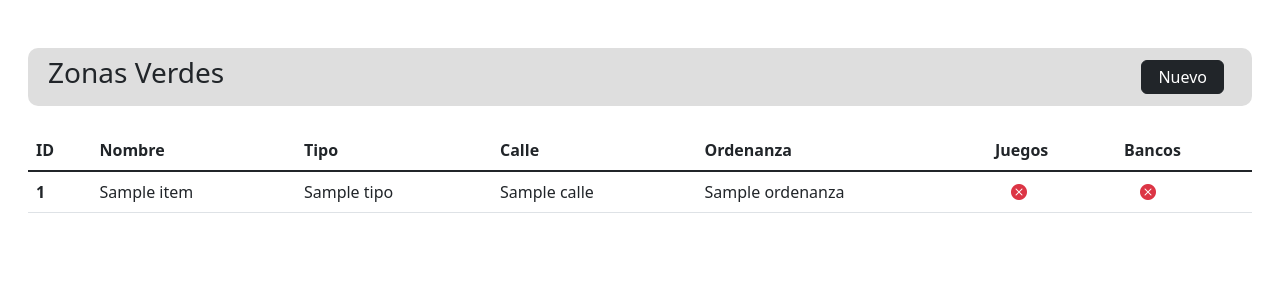
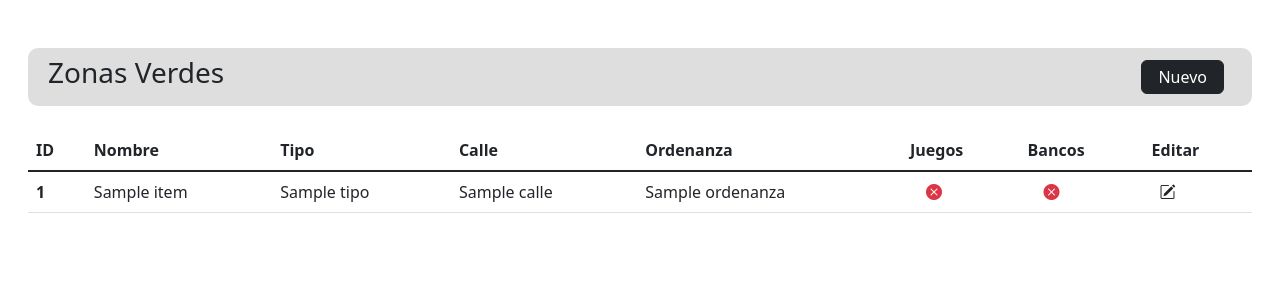
Before and after one commit to Mettralla/KoboEcoMonitor, a Flask app: page /green_areas in a window 1280 px wide. Shown: the part 70-370 px from the top of the page. Run offline with Flask 3, Linux system fonts and the light colour scheme; a database or web service that is not in the repository returns one stand-in record (values such as "Sample title"); data that the repository does not hold is empty; some libraries are stand-ins or nearby versions.

Commit message:
added update button

```diff
--- a/app/templates/green_areas/index.html
+++ b/app/templates/green_areas/index.html
@@ -25,6 +25,7 @@
                 <th scope="col">Ordenanza</th>
                 <th scope="col">Juegos</th>
                 <th scope="col">Bancos</th>
+                <th scope="col">Editar</th>
             </tr>
         </thead>
         <tbody class="table-group-divider">
@@ -53,6 +54,14 @@
                             class="bi bi-x-circle-fill link-danger link-offset-2 link-underline-opacity-25 link-underline-opacity-100-hover ms-3"></i>
                     {% endif %}
                 </td>
+
+                </td>
+                <td>
+                    <a href="{{ url_for("green_area_bp.edit_green_zones", id=item.id) }}">
+                        <i
+                            class="bi bi-pencil-square link-dark link-offset-2 link-underline-opacity-25 link-underline-opacity-100-hover ms-2"></i>
+                    </a>
+                </td>
             </tr>
             {% endfor %}
         </tbody>
```
